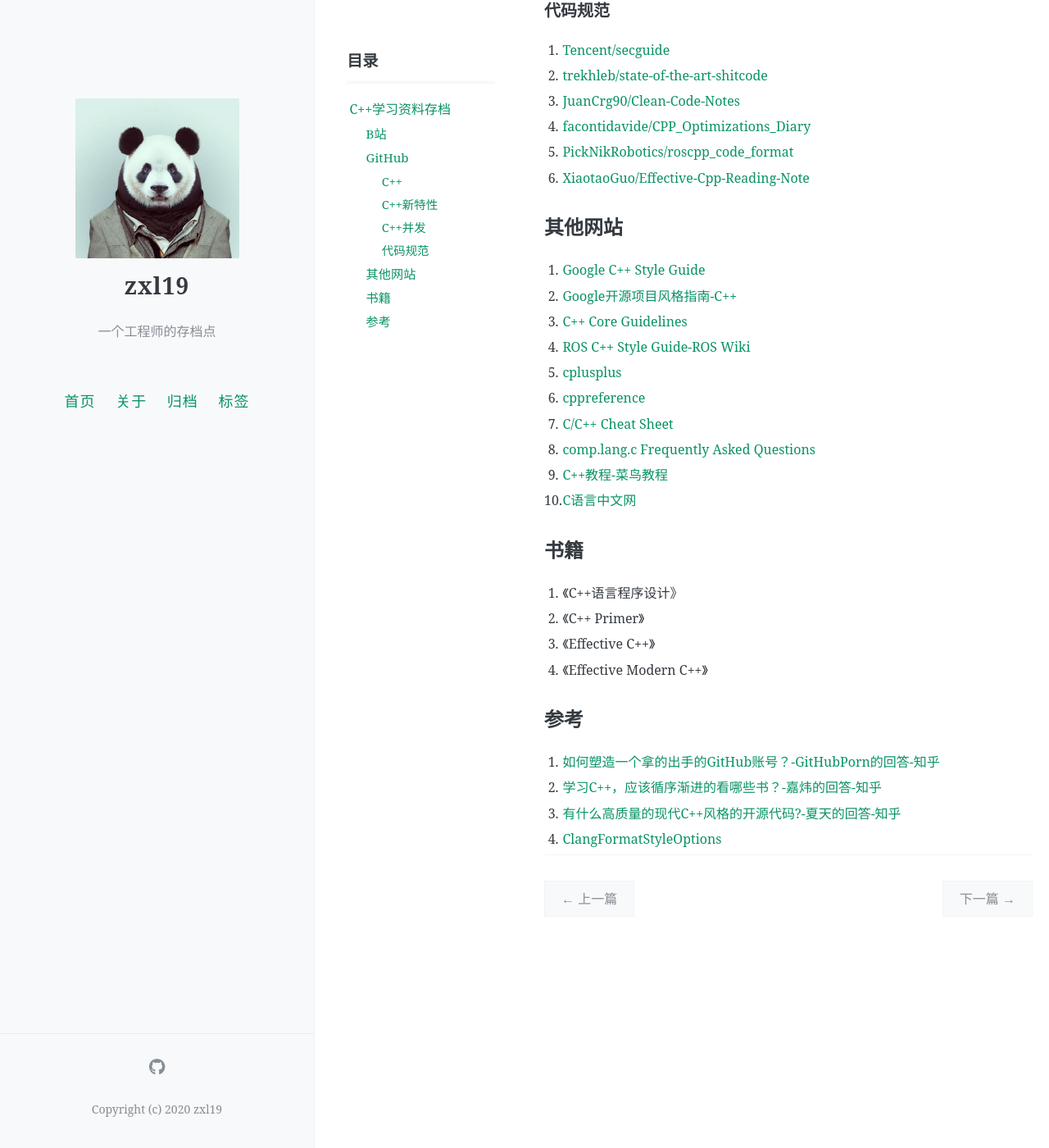
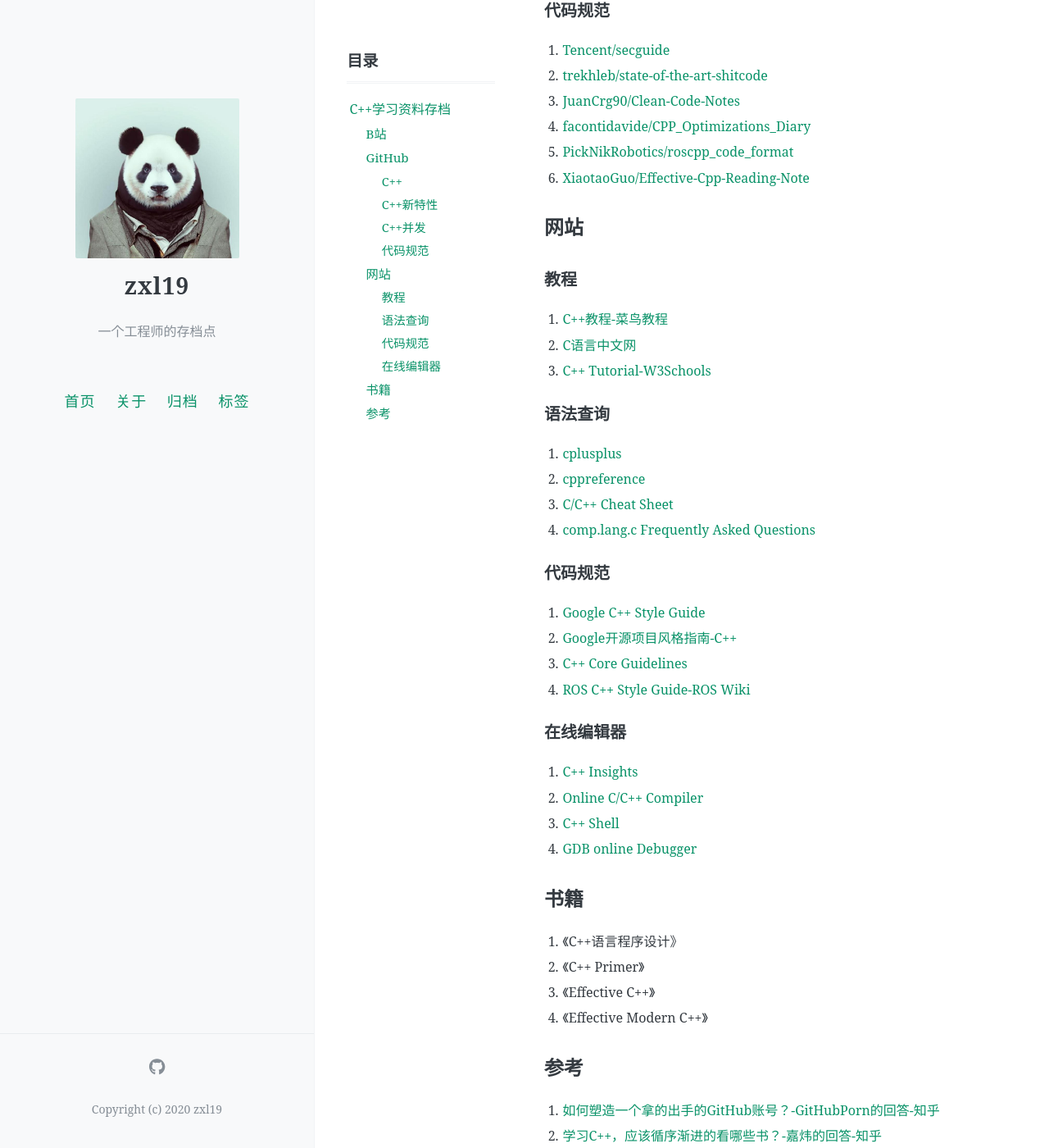
Before and after one commit to zxl19/zxl19.github.io, a Jekyll site: the page built from _posts/2021-05-22-cpp-material.md, in a window 1280 px wide and 1400 px high, scrolled down 1377 px. Shown: the whole window at 82% size. Built offline with Jekyll 4.4.1, drawn with Linux system fonts in a browser that asks for light colours; comment, search, counter and statistics services are not loaded; some of the changed text lies outside the part shown.

Commit message:
Update Posts

```diff
--- a/_posts/2021-05-22-cpp-material.md
+++ b/_posts/2021-05-22-cpp-material.md
@@ -62,18 +62,34 @@ C++学习资料存档。
 5. [PickNikRobotics/roscpp_code_format](https://github.com/PickNikRobotics/roscpp_code_format)
 6. [XiaotaoGuo/Effective-Cpp-Reading-Note](https://github.com/XiaotaoGuo/Effective-Cpp-Reading-Note)
 
-## 其他网站
+## 网站
+
+### 教程
+
+1. [C++教程-菜鸟教程](https://www.runoob.com/cplusplus/cpp-tutorial.html)
+2. [C语言中文网](http://c.biancheng.net)
+3. [C++ Tutorial-W3Schools](https://www.w3schools.com/cpp/default.asp)
+
+### 语法查询
+
+1. [cplusplus](http://www.cplusplus.com)
+2. [cppreference](https://en.cppreference.com/w/)
+3. [C/C++ Cheat Sheet](https://www.cppcheatsheet.com)
+4. [comp.lang.c Frequently Asked Questions](https://c-faq.com)
+
+### 代码规范
 
 1. [Google C++ Style Guide](https://google.github.io/styleguide/cppguide.html)
 2. [Google开源项目风格指南-C++](https://zh-google-styleguide.readthedocs.io/en/latest/google-cpp-styleguide/contents/)
 3. [C++ Core Guidelines](https://isocpp.github.io/CppCoreGuidelines/CppCoreGuidelines.html)
 4. [ROS C++ Style Guide-ROS Wiki](http://wiki.ros.org/CppStyleGuide)
-5. [cplusplus](http://www.cplusplus.com)
-6. [cppreference](https://en.cppreference.com/w/)
-7. [C/C++ Cheat Sheet](https://www.cppcheatsheet.com)
-8. [comp.lang.c Frequently Asked Questions](https://c-faq.com)
-9. [C++教程-菜鸟教程](https://www.runoob.com/cplusplus/cpp-tutorial.html)
-10. [C语言中文网](http://c.biancheng.net)
+
+### 在线编辑器
+
+1. [C++ Insights](https://cppinsights.io)
+2. [Online C/C++ Compiler](https://www.online-cpp.com)
+3. [C++ Shell](https://cpp.sh)
+4. [GDB online Debugger](https://www.onlinegdb.com)
 
 ## 书籍
 
@@ -88,3 +104,5 @@ C++学习资料存档。
 2. [学习C++，应该循序渐进的看哪些书？-嘉炜的回答-知乎](https://www.zhihu.com/question/20410487/answer/15055637)
 3. [有什么高质量的现代C++风格的开源代码?-夏天的回答-知乎](https://www.zhihu.com/question/23153437/answer/1962068242)
 4. [ClangFormatStyleOptions](https://clang.llvm.org/docs/ClangFormatStyleOptions.html)
+5. [andreasfertig/cppinsights](https://github.com/andreasfertig/cppinsights)
+6. [推荐10款C++在线编译器-CSDN博客](https://blog.csdn.net/cool99781/article/details/104516581)
```
Also changed, not shown: _posts/2021-03-29-latex-note.md (+16 -6 lines), _posts/2021-05-25-slam-tool.md (+9 -7 lines), _posts/2021-05-31-awesome-list.md (+8 -0 lines).
